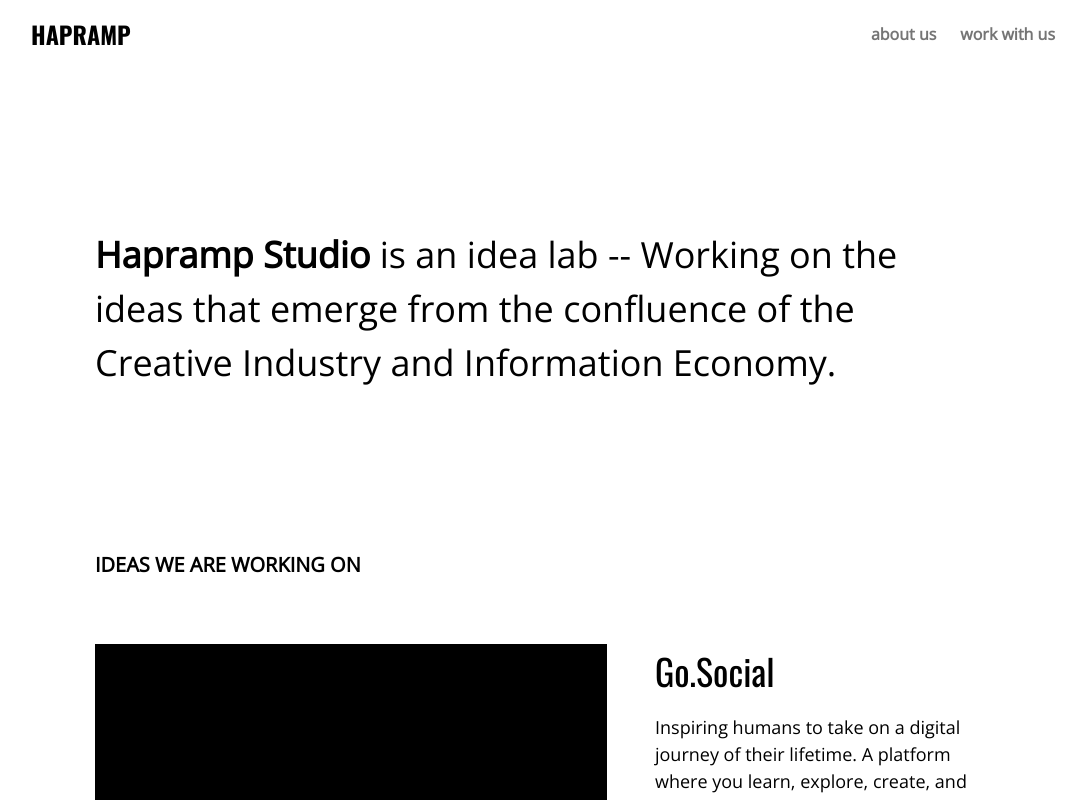
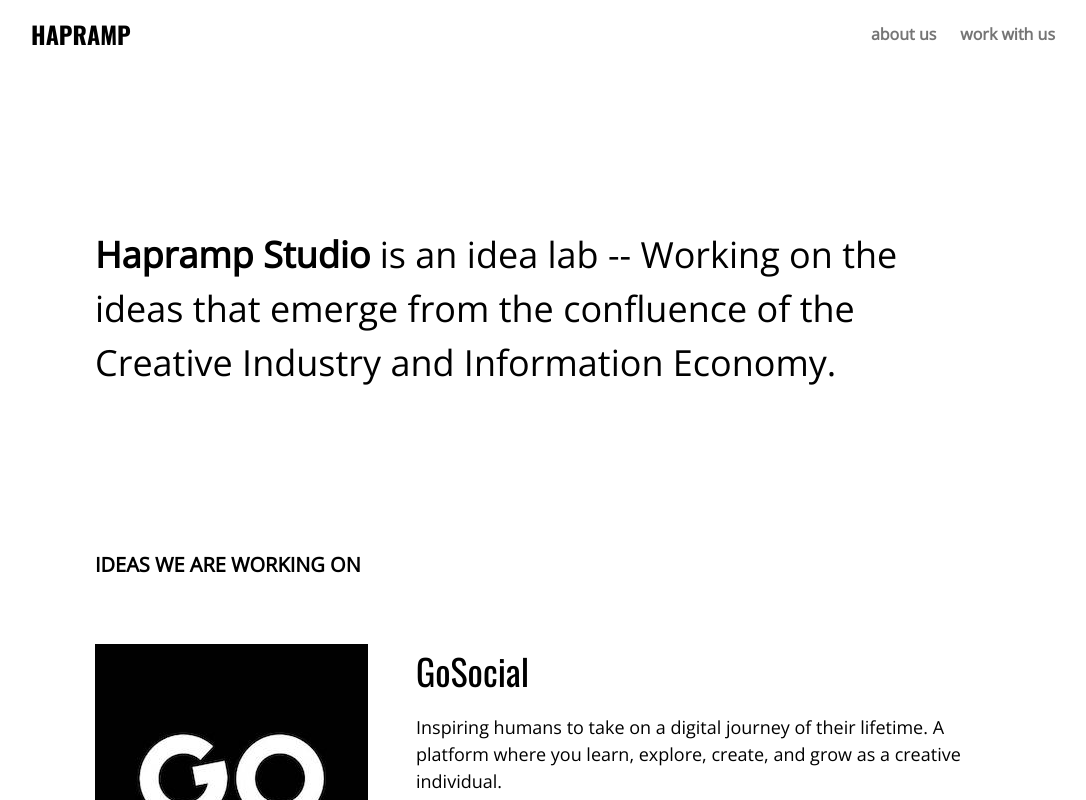
Before and after one commit to hapramp/hapramp.com-0619, a React (Create React App) app: page / in a window 1280 px wide. Shown: the top 800 px of the page, without its empty margins (97-1183 px from the left). Built offline with nearby package versions, Linux system fonts and the light colour scheme.

Commit message:
Updates text

```diff
--- a/src/components/Home/Products.js
+++ b/src/components/Home/Products.js
@@ -14,7 +14,7 @@
         <div className="md:flex mt-10 sm:mt-12 md:mt-16 border-b pb-10">
           <img src={gosocial} alt="Go Social App Logo"/>
           <div className="md:ml-12">
-            <h3 className="text-4xl font-display mt-4 md:mt-0">Go.Social</h3>
+            <h3 className="text-4xl font-display mt-4 md:mt-0">GoSocial</h3>
             <p className="mt-4 text-lg">Inspiring humans to take on a digital journey of their lifetime. A platform where you learn, explore, create, and grow as a creative individual.</p>
             <a className="mt-8 inline-block underline font-bold" href="https://gosocialapp.co" target="_blank" rel="noopener noreferrer">LET’S GO</a>
           </div>
```
Also changed, not shown: src/components/Home/img/gosocial.jpg, 1 other file (tests, documents, lock files or other folders).
